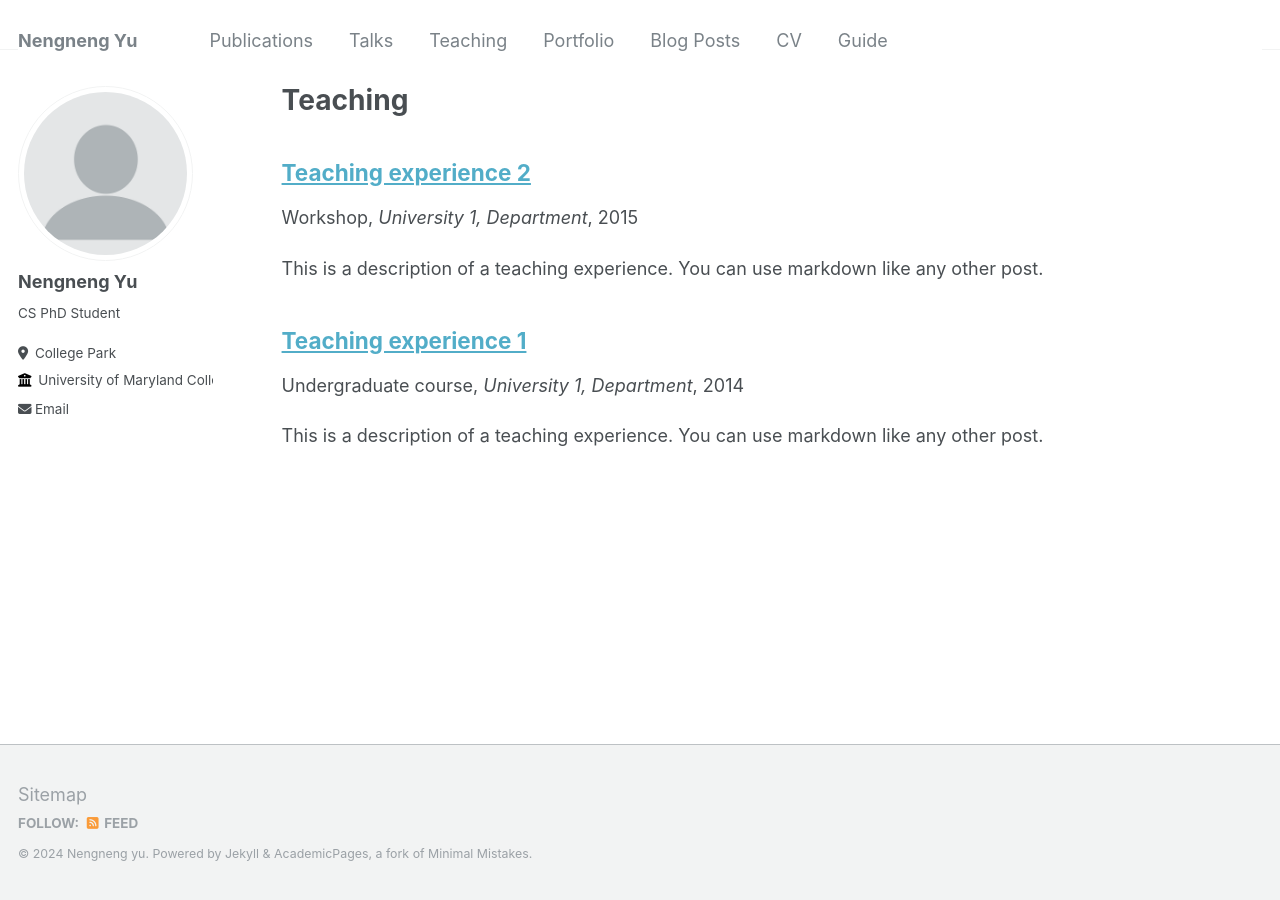
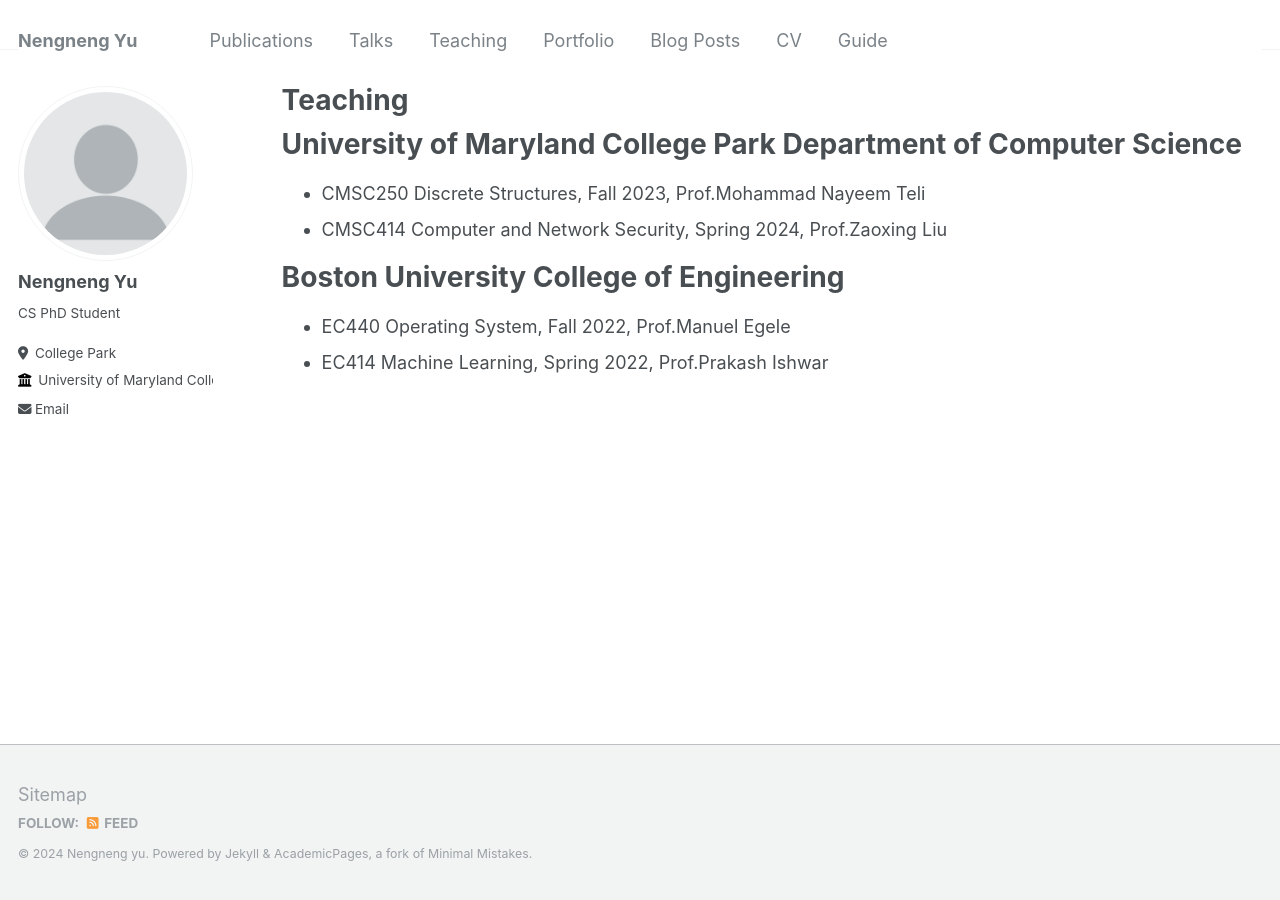
Before and after one commit to Samfisheryu/samfisheryu.github.io, a Jekyll site: the page built from _pages/teaching.md, in a window 1280 px wide. Built offline with Jekyll 4.4.1, drawn with Linux system fonts in a browser that asks for light colours.

Commit message:
Update and rename non-menu-page.md to teaching.md

```diff
--- a/_pages/non-menu-page.md
+++ b/_pages/teaching.md
@@ -1,10 +1,8 @@
 ---
+layout: archive
+title: "Teaching"
 permalink: /teaching/
-title: "Teaching"
 author_profile: true
-redirect_from:
-  - "/teaching/"
-  - "/teaching.html"
 ---
 
 
```
